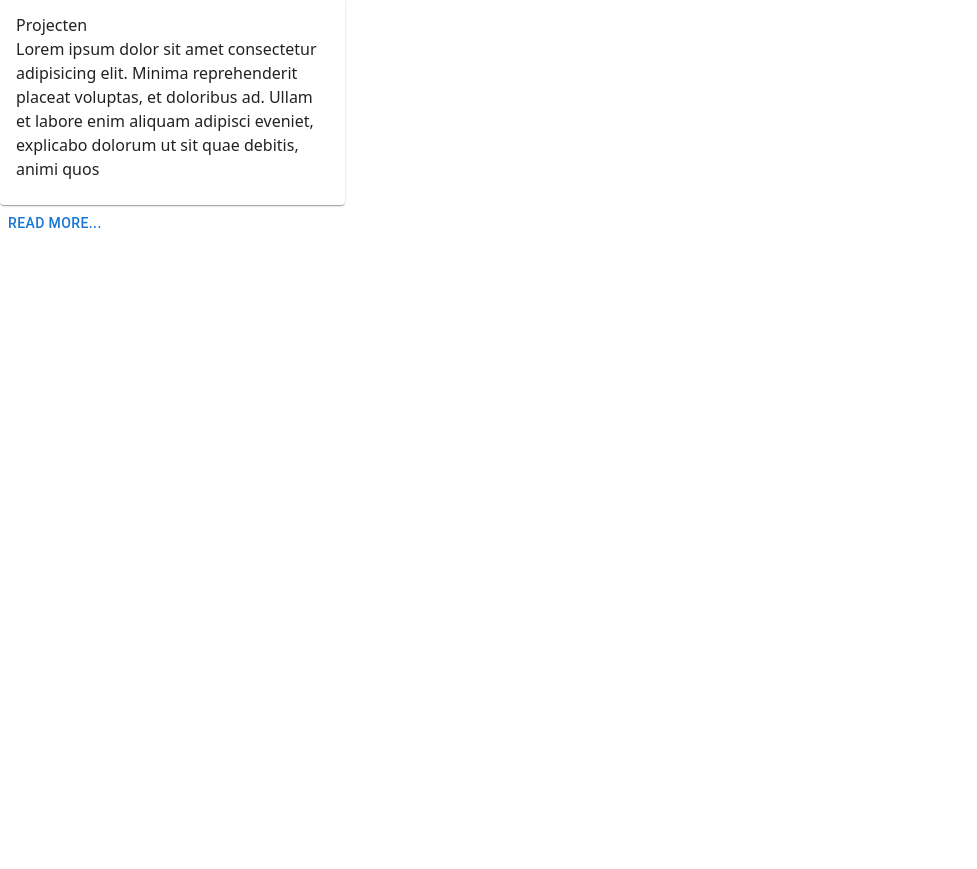
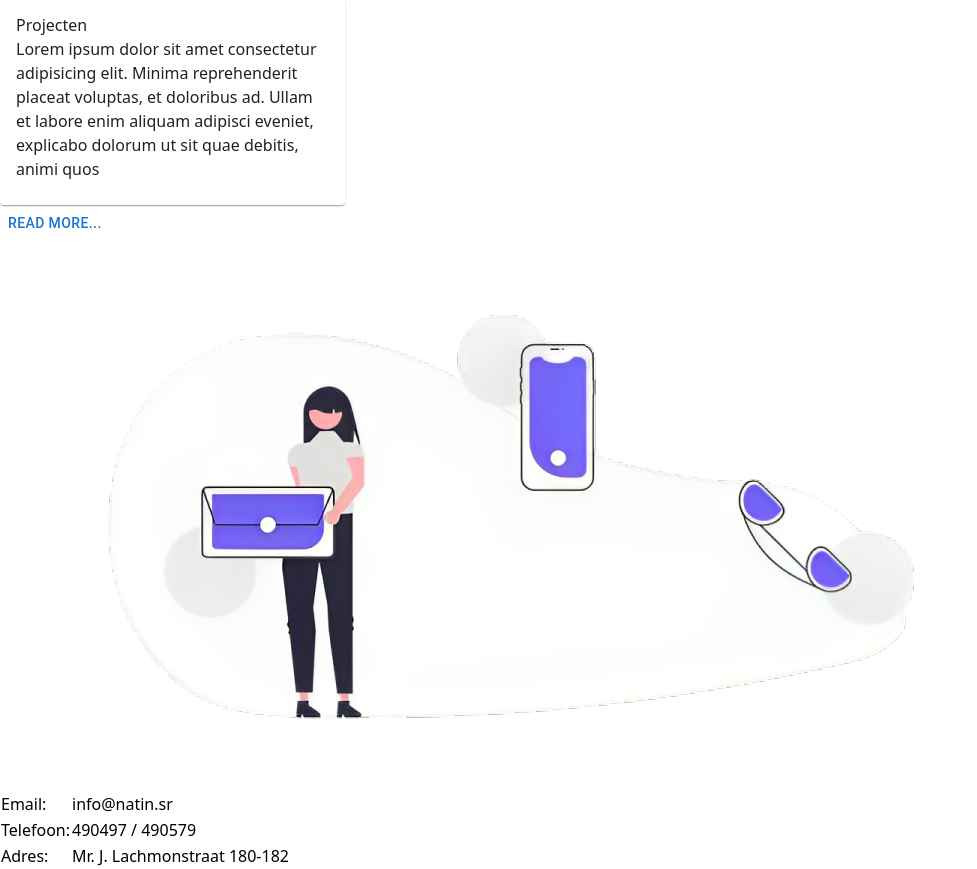
Before and after one commit to RyanieA/Natin-ICT, a React (Vite) app: page /about in a window 1280 px wide. Shown: the part 2309-3178 px from the top of the page, without its empty margins (0-977 px from the left). Before the commit the page ends 2551 px from the top, so only its background shows below. Built offline with nearby package versions, Linux system fonts and the light colour scheme.

Commit message:
add contact section

```diff
--- a/src/App.jsx
+++ b/src/App.jsx
@@ -5,6 +5,7 @@ import "./App.css";
 import Navbar from "./components/Navbar";
 import Hero from "./components/hero";
 import AboutSection from "./components/AboutSection";
+import ContactSection from "./components/ContactSection";
 
 function App() {
   return (
@@ -12,6 +13,7 @@ function App() {
       <Navbar />
       <Hero />
       <AboutSection />
+      <ContactSection />
     </>
   );
 }
--- a/src/components/AboutSection.jsx
+++ b/src/components/AboutSection.jsx
@@ -25,7 +25,7 @@ export default function AboutSection() {
   ];
 
   return (
-    <section className="pt-6 bg-neutral-50/50">
+    <section className="py-6 bg-neutral-50/50">
       <div className="container-screen">
         <h3 className="font-semibold text-lg mb-4">Vakken</h3>
         <div className="grid md:grid-cols-2 lg:grid-cols-3">
--- /dev/null
+++ b/src/components/ContactSection.jsx
@@ -0,0 +1,39 @@
+import React from "react";
+export default function ContactSection() {
+  return (
+    <div className="container-screen py-6">
+      <div className="grid md:grid-cols-2 gap-4">
+        <div className="">
+          <img
+            src="/contact.png"
+            alt="Contact"
+            className="aspect-video object-contain"
+          />
+        </div>
+        <div className="flex flex-col justify-center gap-4">
+          <table>
+            <tr>
+              <td className="font-medium">Email:</td>
+              <td>
+                <a
+                  className="hover:underline hover:underline-offset-2"
+                  href="mailto:info@natin.sr"
+                >
+                  info@natin.sr
+                </a>
+              </td>
+            </tr>
+            <tr>
+              <td className="font-medium">Telefoon:</td>
+              <td> 490497 / 490579</td>
+            </tr>
+            <tr>
+              <td className="font-medium">Adres:</td>
+              <td> Mr. J. Lachmonstraat 180-182</td>
+            </tr>
+          </table>
+        </div>
+      </div>
+    </div>
+  );
+}
```
